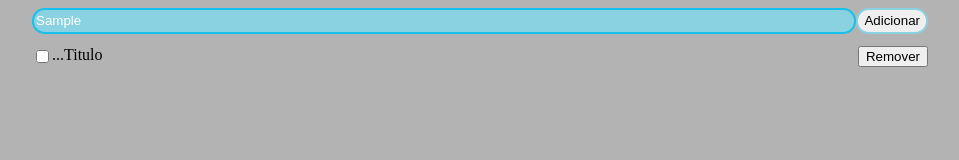
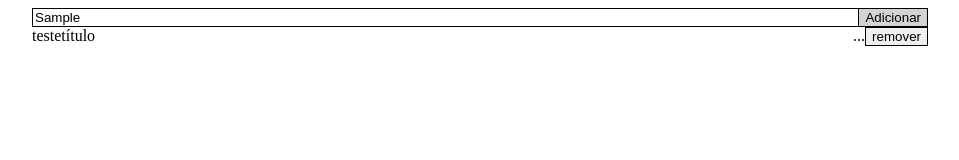
Before and after one commit to BeatrizZanelatto/2023-programacao-2-ia21, a website: page client-vanilla/index.html in a window 1280 px wide. Both pictures are taken after typing "Sample" into the empty fields and a click on the button "Adicionar". Shown: the whole page, without its empty margins (160-1119 px from the left). Drawn offline with Linux system fonts and the light colour scheme; no server answers.

Commit message:
27-03 Atividades

```diff
--- a/client-vanilla/index.html
+++ b/client-vanilla/index.html
@@ -12,20 +12,19 @@
 
 <body>
   <header>
-        <input type="text" class="inp-text" placeholder="Digite sua tarefa aqui...">
-
-        </input>
-        <button class="btn-enviar">
-            Adicionar
-        </button>
+    <input type="text" placeholder="digite sua tarefa aqui">
+    <button>Adicionar</button>
   </header>
   <main>
     <div>
       <div class="container">
-                <input type="checkbox" />
-                <span class="span-sync">...</span>
-                <span class="span-container">Titulo</span>
-                <button>Remover</button>
+        <label>
+          <input type="checkbox">
+          <span class="realcheck">teste</span>
+        </label>
+        <span>título</span>
+        <div class="status">...</div>
+        <button>remover</button>
       </div>
     </div>
   </main>
--- a/client-vanilla/main.css
+++ b/client-vanilla/main.css
@@ -3,45 +3,48 @@
   box-sizing: border-box;
 }
 
-body {
-    background-color: #b3b3b3;
-}
-
-header, main {
+header,
+main {
   width: 70vw;
   margin: 0 auto;
-    border: none;
 }
 
 header {
   display: flex;
-    padding-bottom: 1vw;
+  border: 1px solid #000000;
 }
 
 header input {
   flex-grow: 1;
-    border: 2px solid #17c0eb;
-    height: 2vw;
-    border-radius: 1vw;
-    background-color: #8ad1e2;
-    color: #FFFFFF;
+  border: none;
+  border-right: 1px solid #000000;
 }
 
 header button {
-    border: 2px solid #8ad1e2;
-    border-radius: 1vw;
+  border: none;
 }
 
-.container {
+main div.container {
   display: flex;
 }
 
-.span-container {
+main div.container span {
+  display: inline-block;
   flex-grow: 1;
-    display: inline-block;
 }
 
-button:hover {
-    background-color: #b3b3b3;
-    border: 2px solid #000;
+button {
+  border: 1px solid #000000;
 }
+
+:focus {
+  background-color: #d3d3d3;
+}
+
+input[type="checkbox"] {
+  display: none;
+}
+
+input[type="checkbox"]:checked + span.realcheck {
+  color: red;
+}
--- a/client-vanilla/main.js
+++ b/client-vanilla/main.js
@@ -0,0 +1,5 @@
+void async function main() {
+  const req = await fetch("http://127.0.0.1:3000/tarefa")
+  const res = await req.json()
+  console.log(res[0].title)
+}()
```
Also changed, not shown: server/package.json (+17 -0 lines), server/src/database.ts (added, +26 -0 lines), server/src/index.ts (+4 -9 lines), server/src/routes/index.routes.ts (added, +11 -0 lines), server/src/routes/tarefa.routes.ts (added, +48 -0 lines), server/dist/database.js (added), server/dist/index.js (added), server/dist/routes/index.routes.js (added), server/dist/routes/tarefa.routes.js (added), 8 other files. Lines whose indentation alone changed are shown as unchanged.
